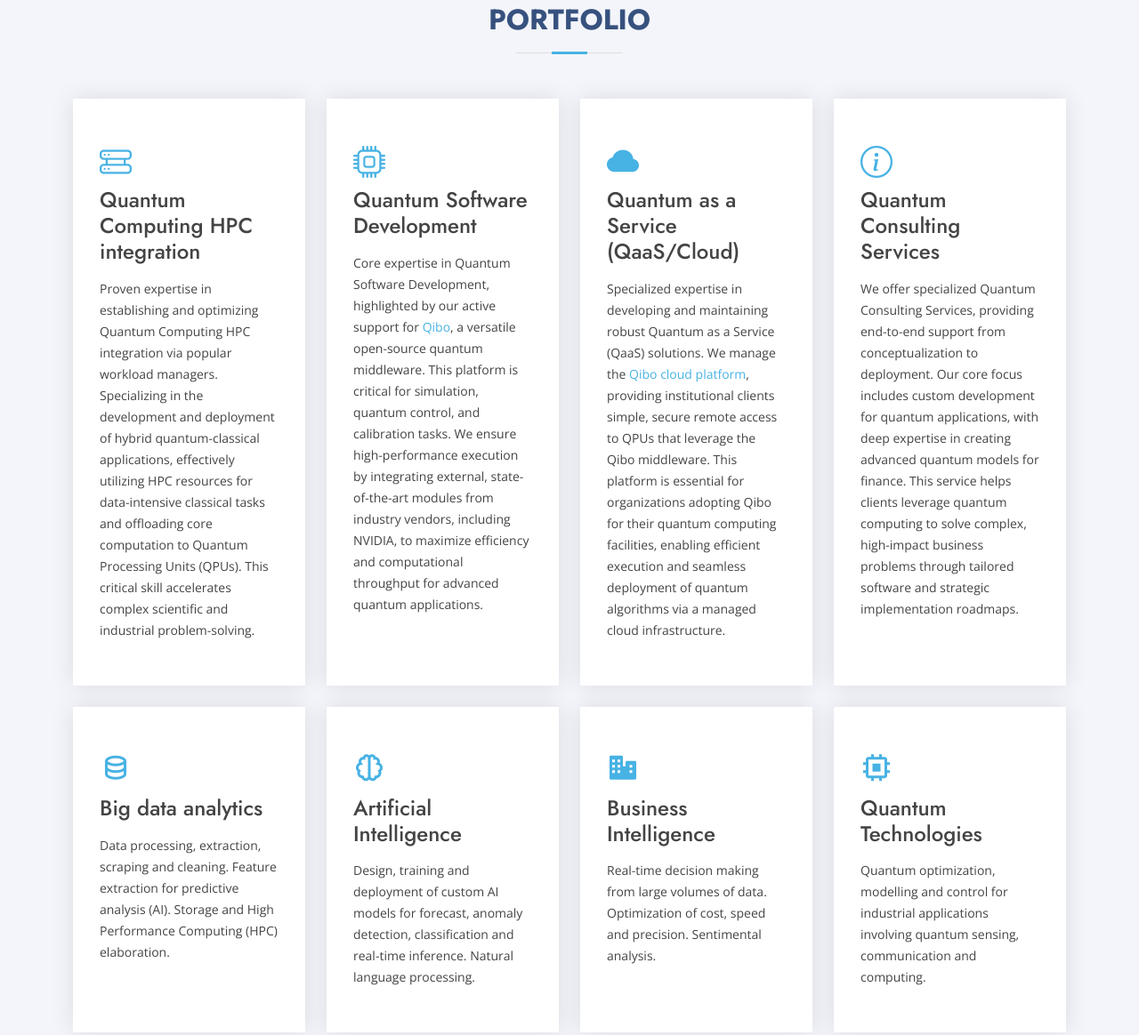
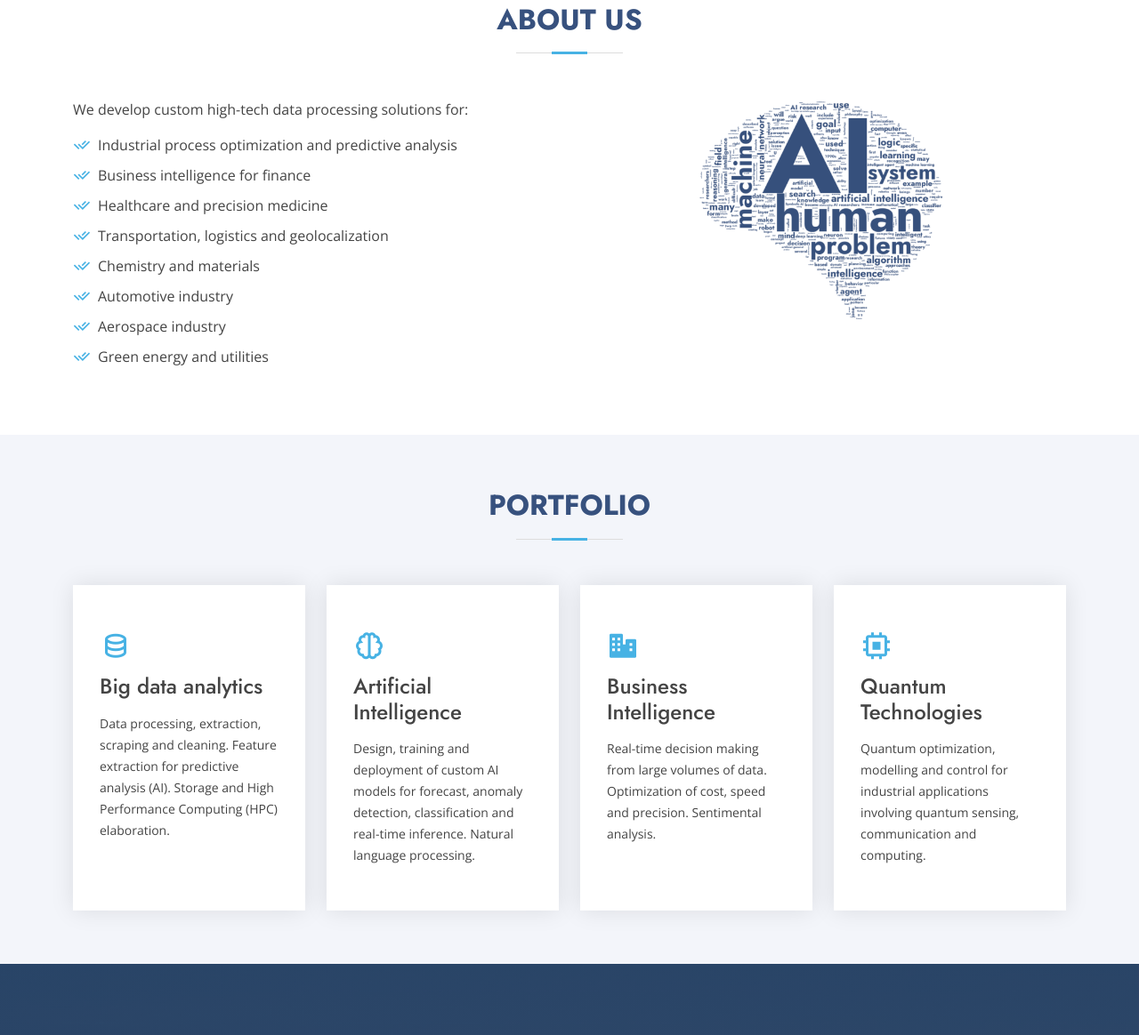
Before and after one commit to quarkotech/quarkotech.github.io, a plain HTML site: page index.html in a window 1280 px wide. Shown: the part 617-1781 px from the top of the page at 89% size. Drawn offline with nearby package versions, Linux system fonts and the light colour scheme.

Commit message:
Update index.html

```diff
--- a/index.html
+++ b/index.html
@@ -45,8 +45,8 @@
       <div class="row">
         <div class="col-lg-6 d-flex flex-column justify-content-center pt-4 pt-lg-0 order-2 order-lg-1"
           data-aos="fade-up" data-aos-delay="200">
-          <h1>Quantum Integration</h1>
-          <h2>Design, Development and Deployment of Quantum Technologies and Artificial Intelligence.</h2>
+          <h1>High-Tech Data Processing Solutions</h1>
+          <h2>Design, Development and Deployment of Artificial Intelligence and Quantum Technologies.</h2>
           <div class="d-flex justify-content-center justify-content-lg-start">
             <a href="#about" class="btn-get-started scrollto">Get Started</a>
           </div>
@@ -60,133 +60,6 @@
   </section>
 
   <main id="main">
-    <section id="services" class="services section-bg">
-      <div class="container" data-aos="fade-up">
-
-        <div class="section-title">
-          <h2>Portfolio</h2>
-          <p></p>
-        </div>
-
-        <div class="row">
-          <div class="col-xl-3 col-md-6 d-flex align-items-stretch" data-aos="zoom-in" data-aos-delay="100">
-            <div class="icon-box">
-              <div class="icon"><i class="bx bi-hdd-rack"></i></div>
-              <h4>Quantum Computing HPC integration</h4>
-              <p>
-                Proven expertise in establishing and optimizing Quantum
-                Computing HPC integration via popular workload managers.
-                Specializing in the development and deployment of hybrid
-                quantum-classical applications, effectively utilizing HPC
-                resources for data-intensive classical tasks and offloading core
-                computation to Quantum Processing Units (QPUs). This critical
-                skill accelerates complex scientific and industrial
-                problem-solving.
-              </p>
-            </div>
-          </div>
-
-          <div class="col-xl-3 col-md-6 d-flex align-items-stretch" data-aos="zoom-in" data-aos-delay="200">
-            <div class="icon-box">
-              <div class="icon"><i class="bx bi-cpu"></i></div>
-              <h4>Quantum Software Development</h4>
-              <p>
-                Core expertise in Quantum Software Development, highlighted by
-                our active support for <a href="https://qibo.science">Qibo</a>,
-                a versatile open-source quantum middleware. This platform is
-                critical for simulation, quantum control, and calibration tasks.
-                We ensure high-performance execution by integrating external,
-                state-of-the-art modules from industry vendors, including
-                NVIDIA, to maximize efficiency and computational throughput for
-                advanced quantum applications.
-              </p>
-            </div>
-          </div>
-
-          <div class="col-xl-3 col-md-6 d-flex align-items-stretch" data-aos="zoom-in" data-aos-delay="300">
-            <div class="icon-box">
-              <div class="icon"><i class="bx bi-cloud-fill"></i></div>
-              <h4>Quantum as a Service (QaaS/Cloud)</h4>
-              <p>
-                Specialized expertise in developing and maintaining robust
-                Quantum as a Service (QaaS) solutions. We manage the <a
-                href="https://cloud.qibo.science">Qibo cloud platform</a>,
-                providing institutional clients simple, secure remote access to
-                QPUs that leverage the Qibo middleware. This platform is
-                essential for organizations adopting Qibo for their quantum
-                computing facilities, enabling efficient execution and seamless
-                deployment of quantum algorithms via a managed cloud
-                infrastructure.
-              </p>
-            </div>
-          </div>
-
-          <div class="col-xl-3 col-md-6 d-flex align-items-stretch" data-aos="zoom-in" data-aos-delay="400">
-            <div class="icon-box">
-              <div class="icon"><i class="bx bi-info-circle"></i></div>
-              <h4>Quantum Consulting Services</h4>
-              <p>
-                We offer specialized Quantum Consulting Services, providing
-                end-to-end support from conceptualization to deployment. Our
-                core focus includes custom development for quantum applications,
-                with deep expertise in creating advanced quantum models for
-                finance. This service helps clients leverage quantum computing
-                to solve complex, high-impact business problems through tailored
-                software and strategic implementation roadmaps.
-              </p>
-            </div>
-          </div>
-
-          </div>
-
-          <div class="row pt-4">
-          <div class="col-xl-3 col-md-6 d-flex align-items-stretch" data-aos="zoom-in" data-aos-delay="500">
-            <div class="icon-box">
-              <div class="icon"><i class="bx bx-data"></i></div>
-              <h4>Big data analytics</h4>
-              <p>Data processing, extraction, scraping and cleaning. Feature extraction for
-                predictive analysis (AI). Storage and High Performance Computing (HPC)
-                elaboration.</p>
-            </div>
-          </div>
-
-          <div class="col-xl-3 col-md-6 d-flex align-items-stretch mt-4 mt-md-0" data-aos="zoom-in"
-            data-aos-delay="600">
-            <div class="icon-box">
-              <div class="icon"><i class="bx bx-brain"></i></div>
-              <h4>Artificial Intelligence</h4>
-              <p>Design, training and deployment of custom AI models for
-                forecast, anomaly detection, classification and real-time
-                inference. Natural language processing.</p>
-            </div>
-          </div>
-
-          <div class="col-xl-3 col-md-6 d-flex align-items-stretch mt-4 mt-xl-0" data-aos="zoom-in"
-            data-aos-delay="700">
-            <div class="icon-box">
-              <div class="icon"><i class="bx bxs-business"></i></div>
-              <h4>Business Intelligence</h4>
-              <p>Real-time decision making from large volumes of data.
-                Optimization of cost, speed and precision. Sentimental
-                analysis.</p>
-            </div>
-          </div>
-
-          <div class="col-xl-3 col-md-6 d-flex align-items-stretch mt-4 mt-xl-0" data-aos="zoom-in"
-            data-aos-delay="800">
-            <div class="icon-box">
-              <div class="icon"><i class="bx bx-chip"></i></div>
-              <h4>Quantum Technologies</h4>
-              <p>Quantum optimization, modelling and control for industrial
-                applications involving quantum sensing, communication and
-                computing.</p>
-            </div>
-          </div>
-
-        </div>
-      </div>
-    </section>
-
     <section id="about" class="about">
       <div class="container" data-aos="fade-up">
 
@@ -200,7 +73,6 @@
               We develop custom high-tech data processing solutions for:
             </p>
             <ul>
-              <li><i class="ri-check-double-line"></i>Quantum computing integrations</li>
               <li><i class="ri-check-double-line"></i>Industrial process optimization and predictive analysis</li>
               <li><i class="ri-check-double-line"></i>Business intelligence for finance</li>
               <li><i class="ri-check-double-line"></i>Healthcare and precision medicine</li>
@@ -214,6 +86,62 @@
           <div class="col-lg-6 pt-4 pt-lg-0 text-center">
             <img src="assets/img/brain.png" class="img-fluid" style="height: 250px;" alt="">
           </div>
+        </div>
+      </div>
+    </section>
+
+    <section id="services" class="services section-bg">
+      <div class="container" data-aos="fade-up">
+
+        <div class="section-title">
+          <h2>Portfolio</h2>
+          <p></p>
+        </div>
+
+        <div class="row">
+          <div class="col-xl-3 col-md-6 d-flex align-items-stretch" data-aos="zoom-in" data-aos-delay="100">
+            <div class="icon-box">
+              <div class="icon"><i class="bx bx-data"></i></div>
+              <h4>Big data analytics</h4>
+              <p>Data processing, extraction, scraping and cleaning. Feature extraction for
+                predictive analysis (AI). Storage and High Performance Computing (HPC)
+                elaboration.</p>
+            </div>
+          </div>
+
+          <div class="col-xl-3 col-md-6 d-flex align-items-stretch mt-4 mt-md-0" data-aos="zoom-in"
+            data-aos-delay="200">
+            <div class="icon-box">
+              <div class="icon"><i class="bx bx-brain"></i></div>
+              <h4>Artificial Intelligence</h4>
+              <p>Design, training and deployment of custom AI models for
+                forecast, anomaly detection, classification and real-time
+                inference. Natural language processing.</p>
+            </div>
+          </div>
+
+          <div class="col-xl-3 col-md-6 d-flex align-items-stretch mt-4 mt-xl-0" data-aos="zoom-in"
+            data-aos-delay="300">
+            <div class="icon-box">
+              <div class="icon"><i class="bx bxs-business"></i></div>
+              <h4>Business Intelligence</h4>
+              <p>Real-time decision making from large volumes of data.
+                Optimization of cost, speed and precision. Sentimental
+                analysis.</p>
+            </div>
+          </div>
+
+          <div class="col-xl-3 col-md-6 d-flex align-items-stretch mt-4 mt-xl-0" data-aos="zoom-in"
+            data-aos-delay="400">
+            <div class="icon-box">
+              <div class="icon"><i class="bx bx-chip"></i></div>
+              <h4>Quantum Technologies</h4>
+              <p>Quantum optimization, modelling and control for industrial
+                applications involving quantum sensing, communication and
+                computing.</p>
+            </div>
+          </div>
+
         </div>
       </div>
     </section>
```
